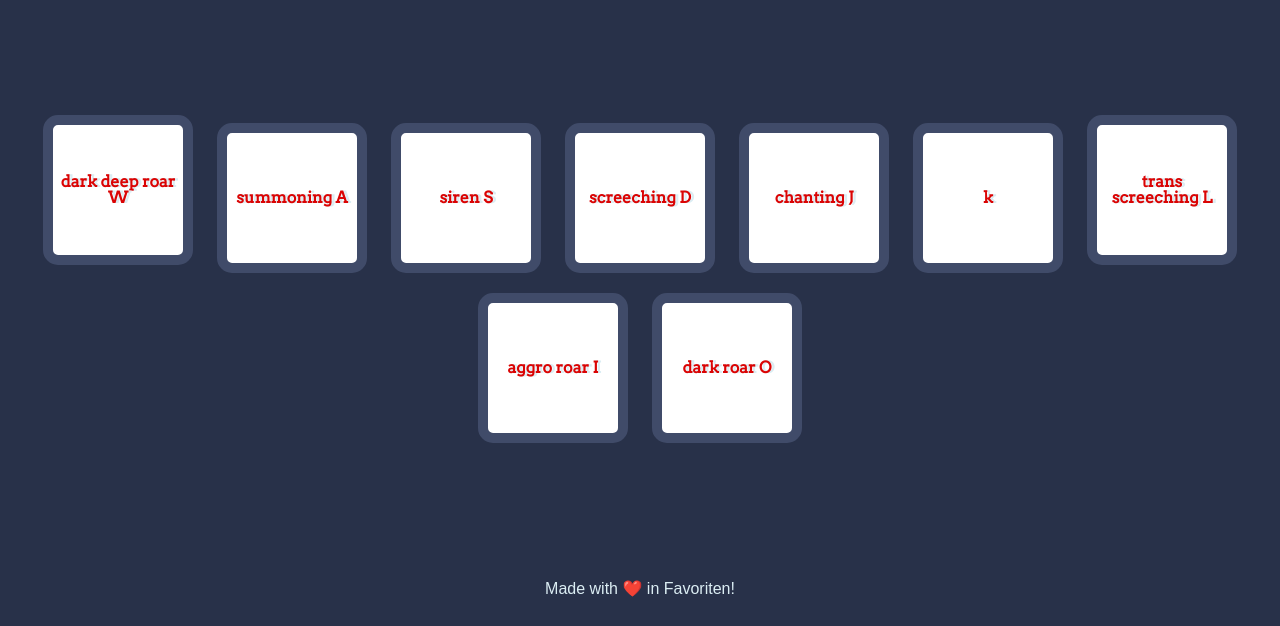
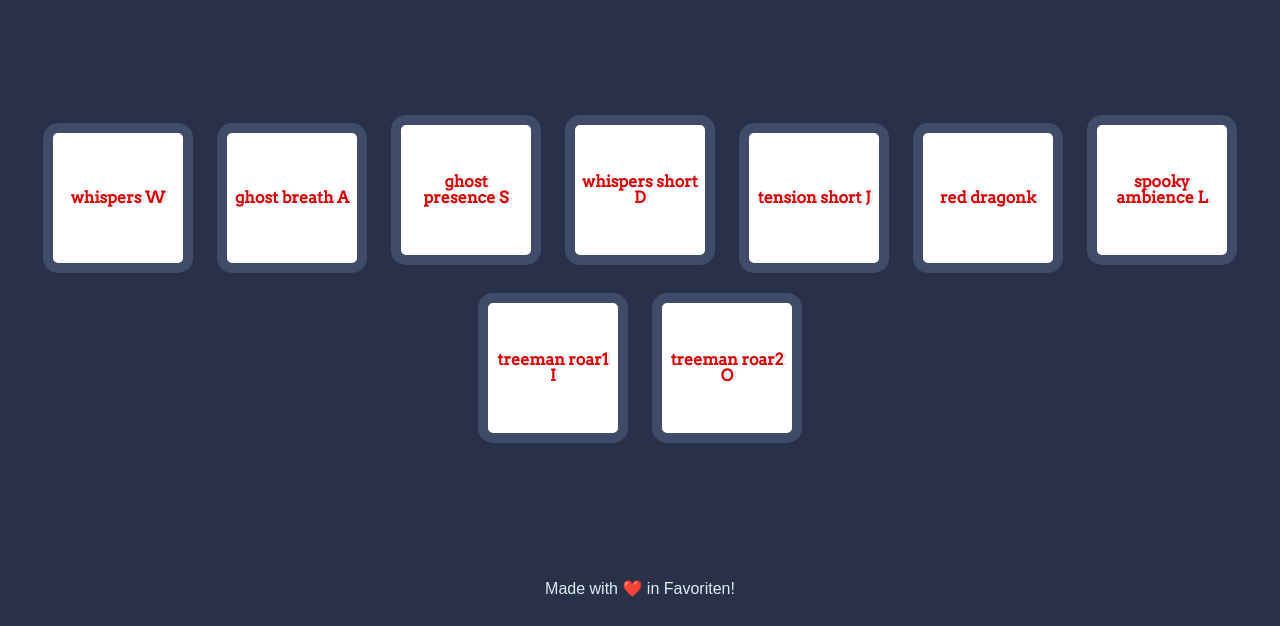
Before and after one commit to Maxwell167/SimonsEDrumKit, a plain HTML site: page index.html in a window 1280 px wide. Shown: the part 174-800 px from the top of the page. Drawn offline with Linux system fonts and the light colour scheme.

Commit message:
renamed buttons for feenpforte changes

```diff
--- a/index.html
+++ b/index.html
@@ -12,15 +12,15 @@
 
   <h1 id="title">Simons E-Demon Kit</h1>
   <div class="set">
-    <button class="w drum">dark deep roar W</button>
-    <button class="a drum">summoning A</button>
-    <button class="s drum">siren S</button>
-    <button class="d drum">screeching D</button>
-    <button class="j drum">chanting J</button>
-    <button class="k drum">k</button>
-    <button class="l drum">trans screeching L</button>
-    <button class="i drum">aggro roar I</button>
-    <button class="o drum">dark roar O</button>
+    <button class="w drum">whispers W</button>
+    <button class="a drum">ghost breath A</button>
+    <button class="s drum">ghost presence S</button>
+    <button class="d drum">whispers short D</button>
+    <button class="j drum">tension short J</button>
+    <button class="k drum">red dragonk</button>
+    <button class="l drum">spooky ambience L</button>
+    <button class="i drum">treeman roar1 I</button>
+    <button class="o drum">treeman roar2 O</button>
   </div>
 
   <script src="index.js" charset="utf-8"></script>
```
